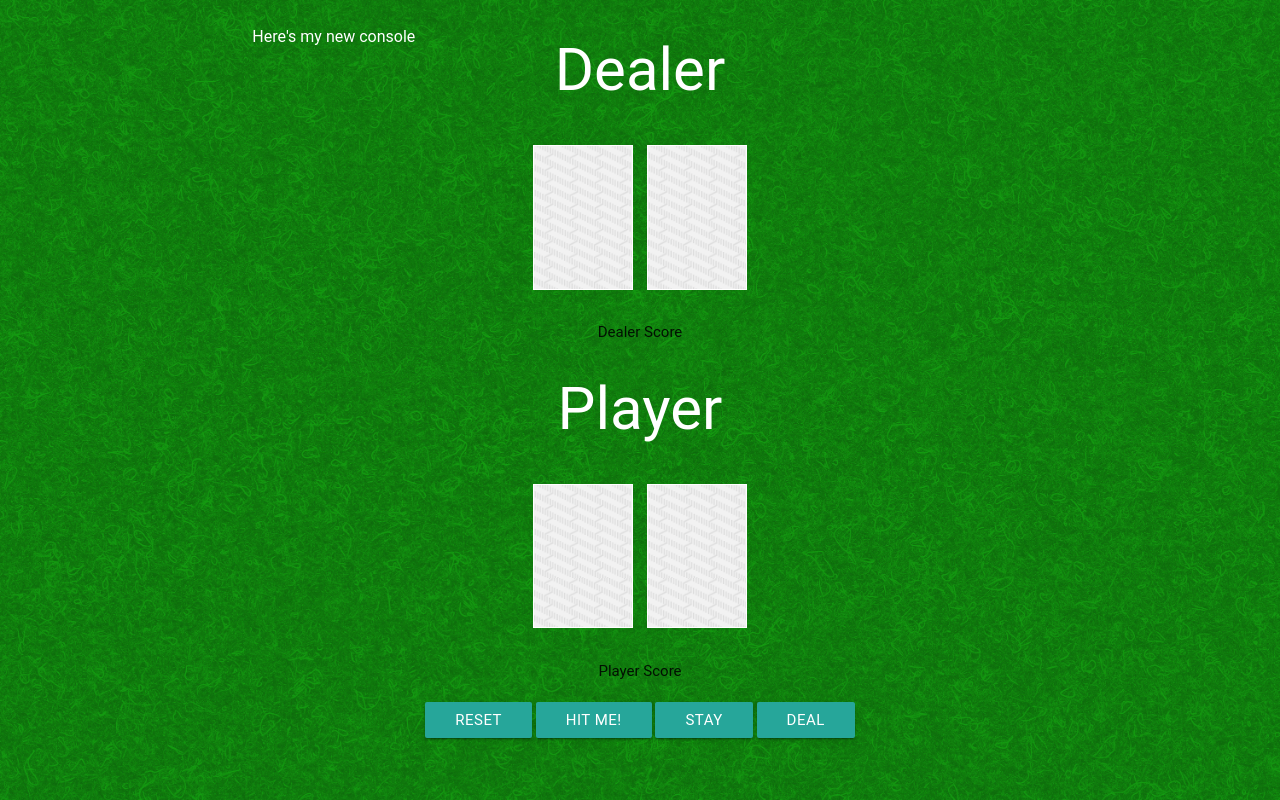
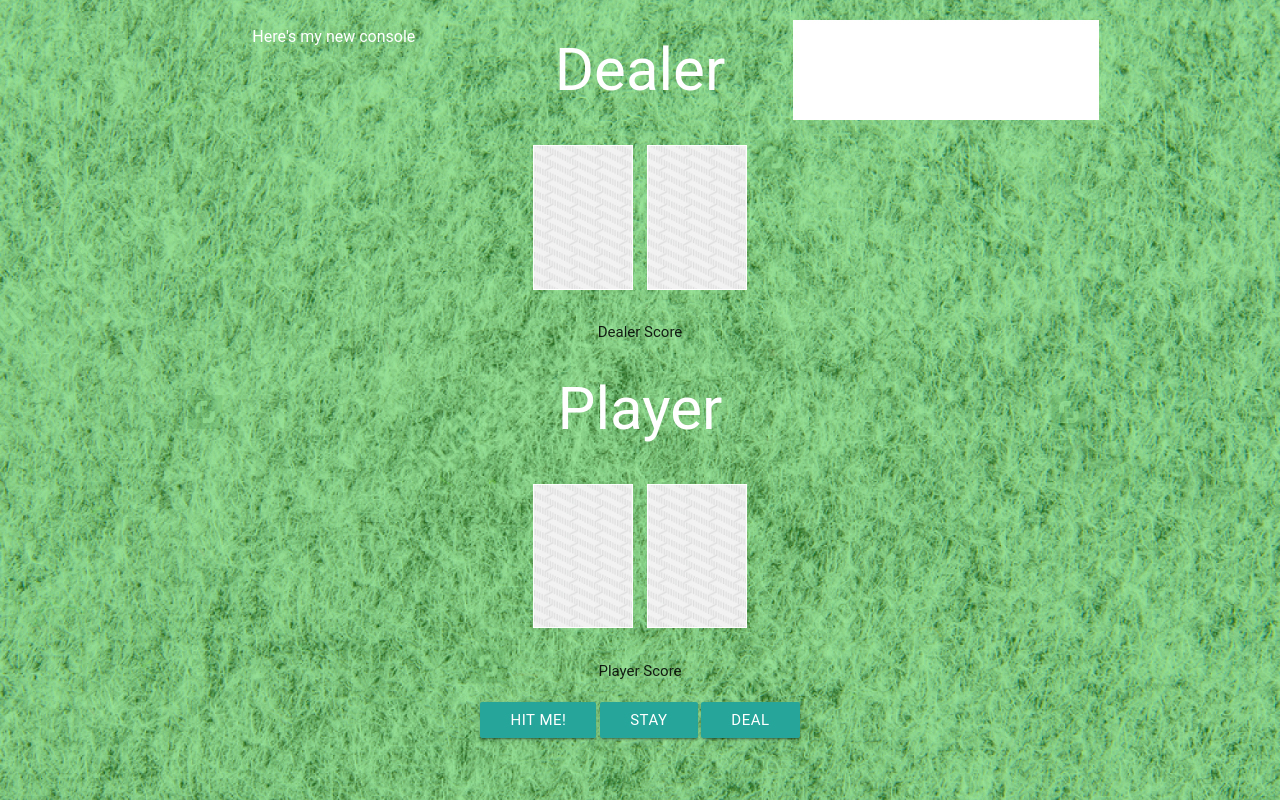
Before and after one commit to jonathanjwatson/blackjack, a PHP site: page / in a window 1280 px wide. Run offline with PHP 8.4, Linux system fonts and the light colour scheme; some libraries are stand-ins or nearby versions; some web fonts are replaced.

Commit message:
New background image and pattern for adjustable colors

```diff
--- a/css/style.css
+++ b/css/style.css
@@ -1,6 +1,7 @@
 body {
   /* Location of the image */
-  background-image: url(background.jpg);
+  /* background-image: url(background.jpg); */
+  background-image: linear-gradient(to bottom, rgba(57, 207, 57, 0.5) 0%, rgba(57, 207, 57, 0.5) 100%), url(background.jpg);
 
   /* Background image is centered vertically and horizontally at all times */
   background-position: center center;
@@ -19,6 +20,7 @@ body {
   /* Set a background color that will be displayed
      while the background image is loading */
   background-color: #F8F8F8;
+
 }
 .row {
     text-align:center;
--- a/index.html
+++ b/index.html
@@ -37,7 +37,7 @@
             <div class="col s4">
             <p style="color:#FFF; font-size: 60px;">Dealer</p>
             </div>
-            <div class="col s4">
+            <div class="col s4" id="winnerConsole" style="height:100px;background-color: white">
             </div>
         </div>
         <div class="row" id="dealerHand">
@@ -58,9 +58,9 @@
             <span>Player Score</span>
         </div>
         <div class="row">
-            <div class="controller" id="Reset">
+            <!-- <div class="controller" id="Reset">
                 <button class="waves-effect waves-light btn" id="resetCardButton">Reset</button>
-            </div>
+            </div> -->
             <div class="controller" id="Hit">
             <button class="waves-effect waves-light btn" id="hitButton">Hit me!</button>
             </div>
--- a/js/main.js
+++ b/js/main.js
@@ -279,6 +279,7 @@ var topLevelVariables = {
     playerBust: false,
     dealerFinish: false,
     dealerBust: false,
+    newDealButton: false,
 }
 
 var TopGameControllers = {
@@ -289,8 +290,13 @@ var TopGameControllers = {
         topLevelVariables.playerCardTwo = null;
         topLevelVariables.dealerCards = [];
         topLevelVariables.playerCards = [];
+        topLevelVariables.usedCards = [];
         topLevelVariables.dealerScore = 0;
         topLevelVariables.playerScore = 0;
+        topLevelVariables.playerFinish = false;
+        topLevelVariables.playerBust = false;
+        topLevelVariables.dealerBust = false;
+        topLevelVariables.dealerFinish = false;
         $('#dealerCardOne').attr('src', 'images/card-images/back.png');
         $('#dealerCardTwo').attr('src', 'images/card-images/back.png');
         $('#playerCardOne').attr('src', 'images/card-images/back.png');
@@ -304,6 +310,9 @@ var TopGameControllers = {
         $('#playerHand').append(`<img id="playerCardOne" src="images/card-images/back.png" />`);
         $('#playerHand').append(`<img id="playerCardTwo" src="images/card-images/back.png" />`);
         $('#alertConsole').html(`<p></p>`);
+        $('#winnerConsole').css('background-color', 'white');
+        $('#hitButton').prop('disabled', false);
+        $('#stayButton').prop('disabled', false);
 
 
     },
@@ -334,25 +343,30 @@ var TopGameControllers = {
         // console.log(this.usedcards);
         return deckOfCards[cardIndex];
     },
-    resetForNewGame: function() {
-        var r = confirm("Play another game?");
-        if (r === true) {
-            TopGameControllers.resetCards();
-        } else {
-            txt = "You pressed Cancel!";
-        }
-    },
+    // resetForNewGame: function() {
+    //     var r = confirm("Play another game?");
+    //     if (r === true) {
+    //         TopGameControllers.resetCards();
+    //     } else {
+    //         txt = "You pressed Cancel!";
+    //     }
+    // },
     determineWinner: function() {
         if (topLevelVariables.playerBust === true){
-            console.log("You lose!");
+            alert("You lose!");
+            $('#winnerConsole').css('background-color', 'red');
         } else if (topLevelVariables.dealerBust === true){
-            console.log("You win!");
+            alert("You win!");
+            $('#winnerConsole').css('background-color', 'green');
         } else if (topLevelVariables.playerScore > topLevelVariables.dealerScore){
-            console.log("You won!");
+            alert("You won!");
+            $('#winnerConsole').css('background-color', 'green');
         } else if (topLevelVariables.dealerScore > topLevelVariables.playerScore){
-            console.log("You lose!");
+            alert("You lose!");
+            $('#winnerConsole').css('background-color', 'red');
         } else if (topLevelVariables.dealerScore === topLevelVariables.playerScore){
-            console.log("It's a push");
+            alert("It's a push");
+            $('#winnerConsole').css('background-color', 'yellow');
         }
     }
 }
@@ -377,10 +391,12 @@ var DealerLogicController = {
     },
     dealerGameLogic: function() {
         topLevelVariables.playerFinish === true;
+        $('#hitButton').prop('disabled', true);
+        $('#stayButton').prop('disabled', true);
         $('#dealerCardOne').attr('src', topLevelVariables.dealerCardOne.src);
         if (topLevelVariables.dealerScore >=17) {
             $('#alertConsole p').append(`<p>Dealer stands on ${topLevelVariables.dealerScore}</p>`);
-            TopGameControllers.determineWinner();
+            setTimeout(function(){ TopGameControllers.determineWinner(); }, 750);
         } else if (topLevelVariables.dealerScore < 17) {
             do {
                 DealerLogicController.hitDealerCard();
@@ -389,14 +405,15 @@ var DealerLogicController = {
                 console.log("calculate dealer score")
                 if (topLevelVariables.dealerScore > 21) {
                     topLevelVariables.dealerBust = true;
+                    console.log(topLevelVariables.dealerBust);
                     $('#alertConsole p').append(`<p>Dealer busts!</p>`);
-                    TopGameControllers.determineWinner();
+                    setTimeout(function(){ TopGameControllers.determineWinner(); }, 750);
                     return;
                     // alert("Dealer busts!");
                 } else if (topLevelVariables.dealerScore >=17) {
                     console.log(topLevelVariables.dealerScore);
                     $('#alertConsole p').append(`<p>Dealer stands on ${topLevelVariables.dealerScore}</p>`);
-                    TopGameControllers.determineWinner();
+                    setTimeout(function(){ TopGameControllers.determineWinner(); }, 750);
                     return;
                     // alert("Dealer stands on " + topLevelVariables.dealerScore);
                 }
@@ -425,6 +442,7 @@ var DealerLogicController = {
         if (topLevelVariables.dealerCards.length === 2 && topLevelVariables.dealerScore === 21){
             alert("Dealer has blackjack!");
             $('#dealerCardOne').attr('src', topLevelVariables.dealerCardOne.src);
+            TopGameControllers.determineWinner();
             //disable player buttons
             return
         } else if (topLevelVariables.playerFinish === true){
@@ -454,7 +472,6 @@ var PlayerLogicController = {
                 if (topLevelVariables.playerCards[i].value === 11){
                     topLevelVariables.playerScore -= 10;
                     $('#playerScore span').text(topLevelVariables.playerScore)
-                    return
                 }
             }
             topLevelVariables.playerBust = true;
@@ -516,9 +533,22 @@ var PlayerLogicController = {
 // $('#startButton').on('click', runInitialFunction(event));
 
 $('#startButton').click(function() {
-  TopGameControllers.startingCards();
-  DealerLogicController.calculateDealerScore();
-  PlayerLogicController.calculatePlayerScore();
+    if (topLevelVariables.newDealButton === false){
+        TopGameControllers.startingCards();
+        DealerLogicController.calculateDealerScore();
+        PlayerLogicController.calculatePlayerScore();
+        topLevelVariables.newDealButton = true;
+        console.log('Deal Button is now true');
+    } else if (topLevelVariables.newDealButton === true){
+        TopGameControllers.resetCards();
+        setTimeout(function(){
+            TopGameControllers.startingCards();
+            DealerLogicController.calculateDealerScore();
+            PlayerLogicController.calculatePlayerScore();
+            console.log("Deal Button is now false");
+        }, 1000);
+
+    }
 });
 
 $('#hitButton').click(function() {
@@ -538,6 +568,7 @@ $('#stayButton').click(function() {
 $('#resetCardButton').click(function() {
     TopGameControllers.resetCards();
 });
+$('#resetCardButton').prop('disabled', true);
 
 
 // function addCardDisplay() {
```
Also changed, not shown: css/background.jpg, images/background.jpg (deleted).
